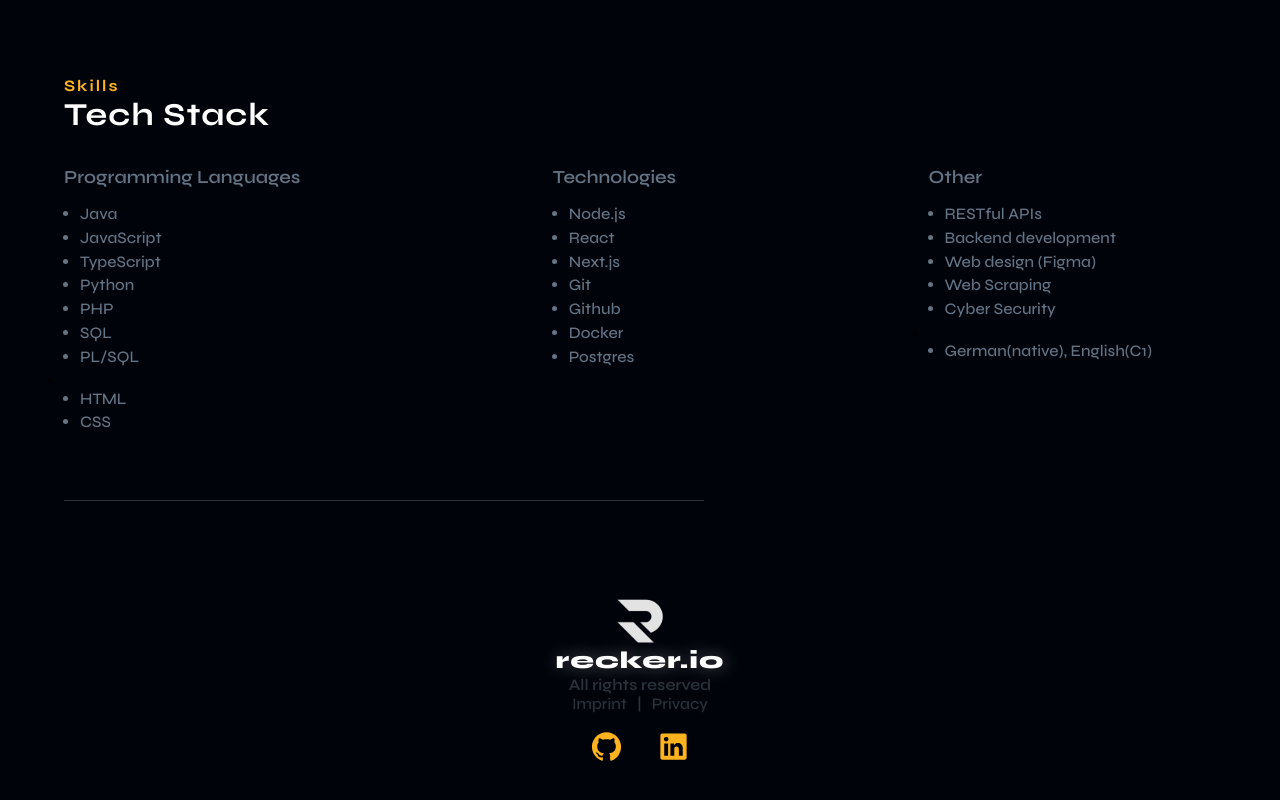
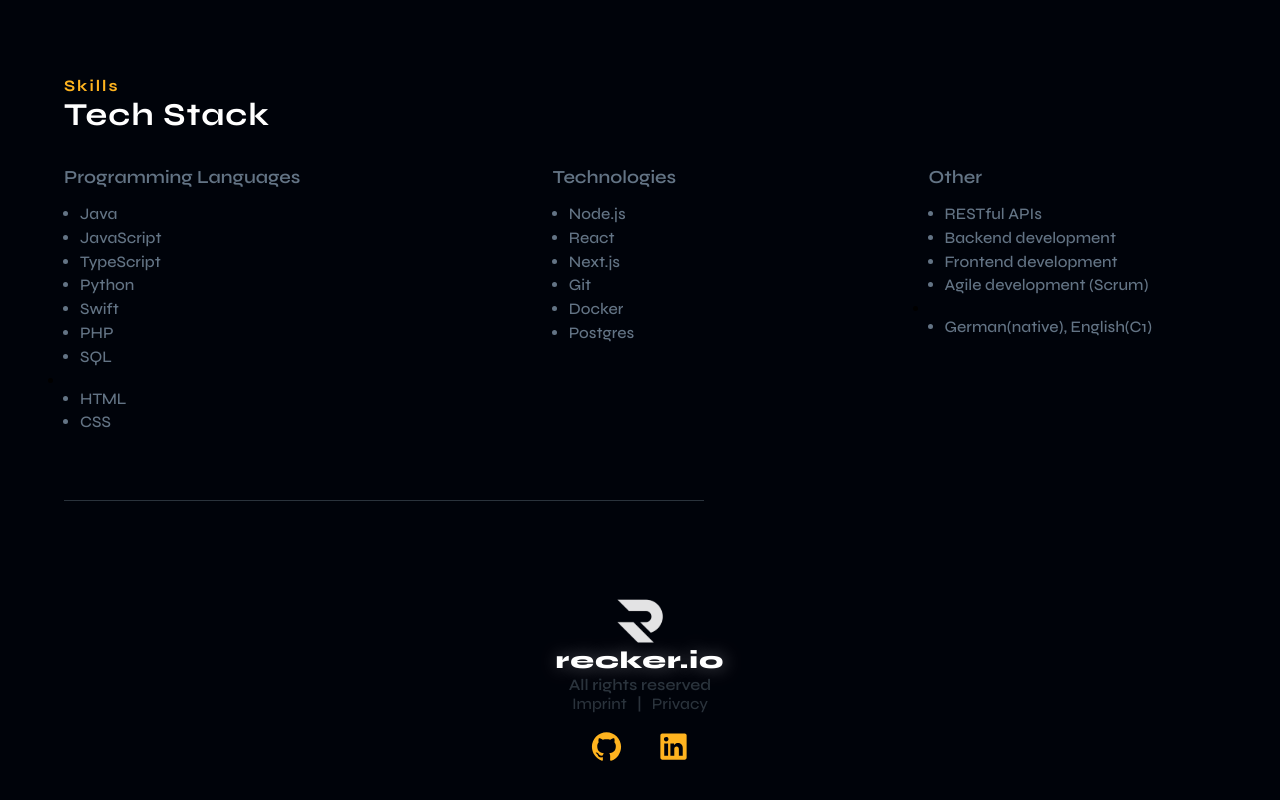
Before and after one commit to reckerp/recker-io, a Next.js app: page / in a window 1280 px wide. Shown: the part 2519-3319 px from the top of the page. Built offline with nearby package versions, Linux system fonts and the light colour scheme.

Commit message:
chore: update constant data

```diff
--- a/constants/data.js
+++ b/constants/data.js
@@ -49,9 +49,9 @@
     "JavaScript",
     "TypeScript",
     "Python",
+    "Swift",
     "PHP",
     "SQL",
-    "PL/SQL",
     "",
     "HTML",
     "CSS"
@@ -62,7 +62,6 @@
     "React",
     "Next.js",
     "Git",
-    "Github",
     "Docker",
     "Postgres"
 ]
@@ -70,9 +69,8 @@
 const other = [
     "RESTful APIs",
     "Backend development",
-    "Web design (Figma)",
-    "Web Scraping",
-    "Cyber Security",
+    "Frontend development",
+    "Agile development (Scrum)",
     "",
     "German(native), English(C1)"
 ]
```
